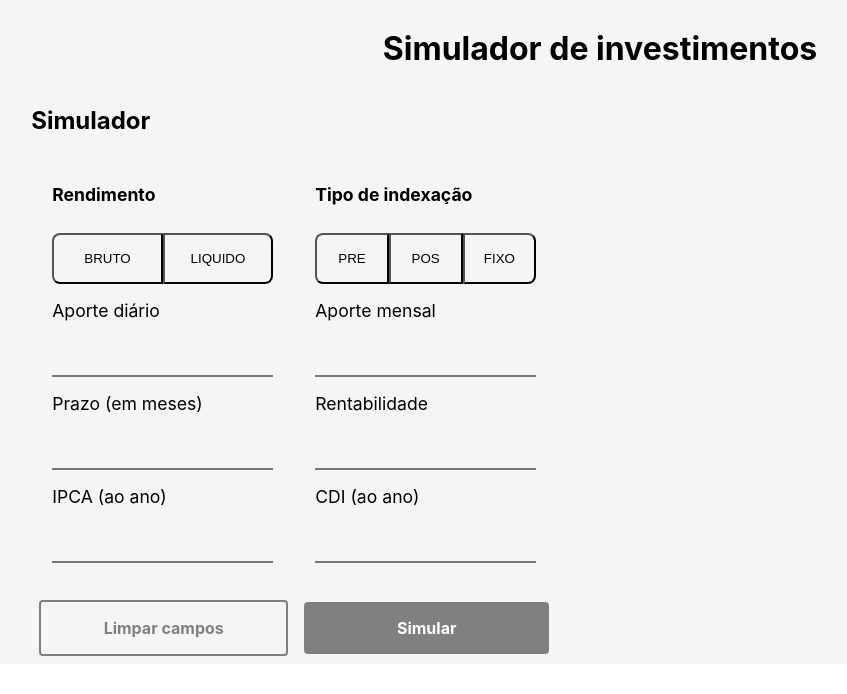
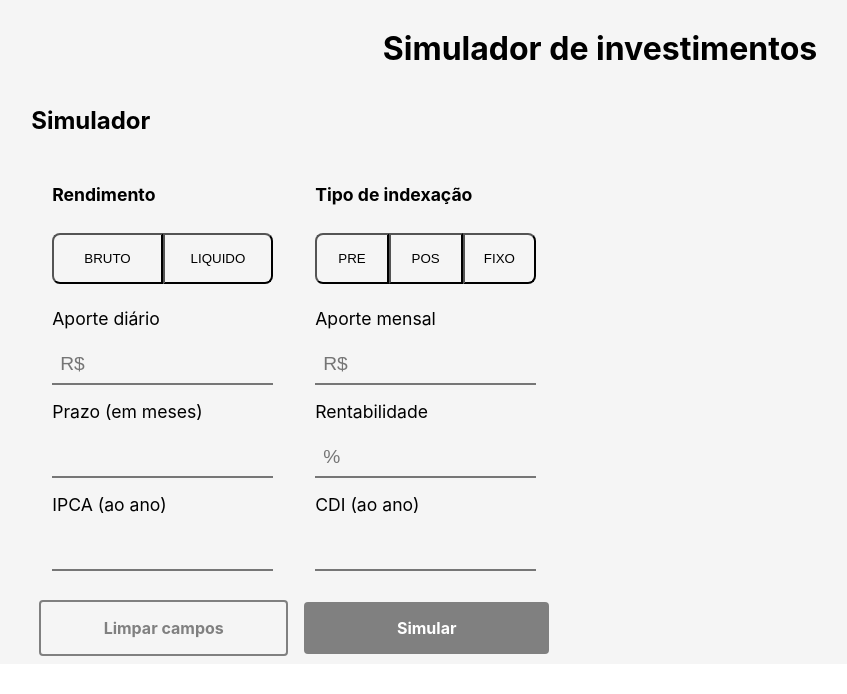
Before and after one commit to JeanMenezees/simulador-investimento, a React (Create React App) app in the folder simulador.react/app-simulador/: page / in a window 1280 px wide. Shown: the top 694 px of the page, without its empty margins (40-887 px from the left). Built offline with nearby package versions, Linux system fonts and the light colour scheme; no server answers.

Commit message:
Validacao somente numero

```diff
--- a/simulador.react/app-simulador/src/App.js
+++ b/simulador.react/app-simulador/src/App.js
@@ -1,4 +1,4 @@
-import { useContext, useEffect, useState } from "react/cjs/react.development";
+import { useState } from "react/cjs/react.development";
 import axios from "axios";
 import styled from "styled-components";
 import SimuladorSection from "./components/simulacao-section";
--- a/simulador.react/app-simulador/src/components/formulario.js
+++ b/simulador.react/app-simulador/src/components/formulario.js
@@ -9,13 +9,13 @@ const StyledFormulario = styled.form`
   padding: 4%;
   box-sizing: border-box;
 
-  @media (min-width: 1070px){
+  @media (min-width: 1070px) {
     width: 50%;
   }
 `;
 
 const StyledInput = styled.input`
-  margin: 16px 0;
+  margin: 8px 0;
   padding: 8px;
   font-size: 1.2rem;
   border-top: 0;
@@ -44,12 +44,15 @@ const FormularioTitulo = styled.h1`
 const StyledLabel = styled.p`
   font-size: 1.1rem;
   text-align: left;
-  margin: 0;
+  margin: ${(props) => (props.valido ? "8px 0;" : "2px 0;")}
+  color: ${(props) => (props.valido ? "black;" : "red;")}
 `;
 
 export default function Formulario(props) {
   // Usando o state para sabermos qual e o valor do ipca/cdi
   const [valor, setValor] = useState("");
+  const [valido1, setValido1] = useState(true);
+  const [valido2, setValido2] = useState(true);
 
   // Sempre quando renderizado, uma requisicao e feita para a api
   // Com base na props.tipo sabemos se queremos ipca ou cdi
@@ -83,12 +86,39 @@ export default function Formulario(props) {
         tres={props.tresBotoes ? true : false}
         valores={props.valoresBotoes}
       />
-      <StyledLabel>{props.labels[0]}</StyledLabel>
-      <StyledInput type="text" />
-      <StyledLabel>{props.labels[1]}</StyledLabel>
-      <StyledInput type="text" />
+      <StyledLabel valido>{props.labels[0]}</StyledLabel>
+      <StyledInput
+        type="text"
+        placeholder="R$"
+        onChange={(e) => {
+          e.preventDefault();
+
+          setValido1(!isNaN(e.target.value));
+        }}
+      />
+      {valido1 ? (
+        ""
+      ) : (
+        <StyledLabel>O campo deve conter somente números</StyledLabel>
+      )}
+
+      <StyledLabel valido>{props.labels[1]}</StyledLabel>
+      <StyledInput
+        type="text"
+        placeholder={props.tipo == "0" ? "" : "%"}
+        onChange={(e) => {
+          e.preventDefault();
+
+          setValido2(!isNaN(e.target.value));
+        }}
+      />
+      {valido2 ? (
+        ""
+      ) : (
+        <StyledLabel>O campo deve conter somente números</StyledLabel>
+      )}
       {/* Previne o usuario de trocar o valor */}
-      <StyledLabel>{props.labels[2]}</StyledLabel>
+      <StyledLabel valido>{props.labels[2]}</StyledLabel>
       <StyledInput
         type="text"
         value={valor}
--- a/simulador.react/app-simulador/src/components/resultado-section.js
+++ b/simulador.react/app-simulador/src/components/resultado-section.js
@@ -1,6 +1,4 @@
 import React from "react";
-import { useContext, useEffect, useState } from "react/cjs/react.development";
-import ContextoDeDados from "../contexts/contextoDados";
 import styled from "styled-components";
 
 const BoxResultadoSection = styled.div`
@@ -10,12 +8,12 @@ const BoxResultadoSection = styled.div`
   justify-content: center;
   width: 100%;
 
-  @media (min-width: 1070px){
+  @media (min-width: 1070px) {
     width: 50%;
     margin: 0 128px;
   }
 
-  @media (min-width: 700px){
+  @media (min-width: 700px) {
     width: 50%;
   }
 `;
@@ -32,7 +30,7 @@ const BoxCards = styled.div`
   align-items: center;
   justify-content: center;
 
-  @media (min-width: 1070px){
+  @media (min-width: 1070px) {
     display: grid;
     grid-template-columns: auto auto auto;
     grid-gap: 32px;
@@ -79,16 +77,42 @@ const Grafico = styled.div`
   justify-content: center;
 `;
 
+const BoxLegenda = styled.div`
+  display: flex;
+  flex-direcion: row;
+  justify-content: center;
+  align-items: center;
+  margin: 0 auto;
+  width: 30%;
+`;
+
+const Legenda = styled.div`
+  display: flex;
+  flex-direcion: row;
+  align-items: center;
+  margin-right: 8px;
+`;
+
+const CorLegenda = styled.div`
+  background-color: ${props => props.cor};
+  width: 15px;
+  height: 15px;
+  border-radius: 50%;
+  margin-right: 8px;
+`;
+
 const ColunaPretaGrafico = styled.div`
   width: 6.25%;
   margin: 0 2px;
   height: calc(${(props) => props.porcentagem} * 200px / 100);
   background-color: black;
-  border-top: solid orange calc(${(props) => props.porcentagemAporte} * 200px / 100);
+  border-top: solid orange
+    calc(${(props) => props.porcentagemAporte} * 200px / 100);
 
-  @media (min-width: 1070px){
+  @media (min-width: 1070px) {
     height: calc(${(props) => props.porcentagem} * 500px / 100);
-    border-top: solid orange calc(${(props) => props.porcentagemAporte} * 500px / 100);
+    border-top: solid orange
+      calc(${(props) => props.porcentagemAporte} * 500px / 100);
   }
 `;
 
@@ -154,6 +178,16 @@ export default function ResultadoSection(props) {
           )}
         </Grafico>
       </BoxGrafico>
+      <BoxLegenda>
+        <Legenda>
+          <CorLegenda cor="orange"/>
+          <p>Com Aporte</p>
+        </Legenda>
+        <Legenda>
+          <CorLegenda cor="black"/>
+          <p>Sem Aporte</p>
+        </Legenda>
+      </BoxLegenda>
     </BoxResultadoSection>
   );
 }
```
